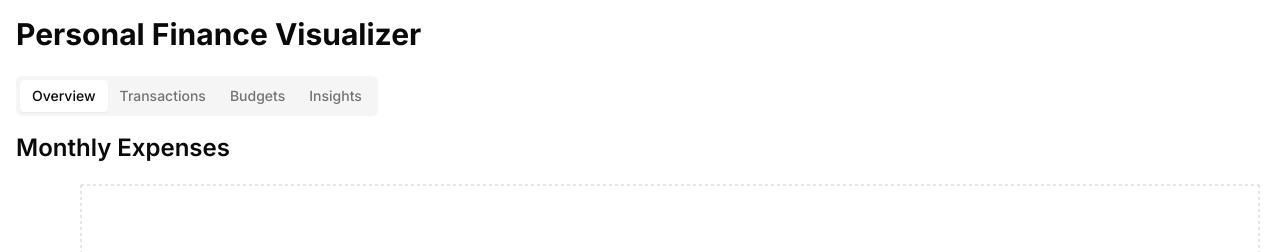
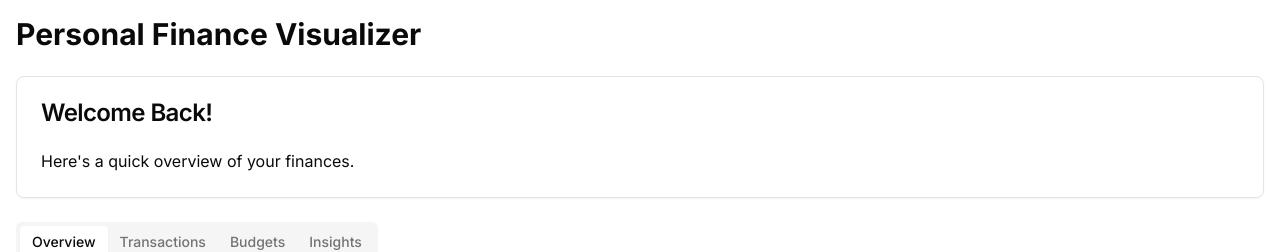
Before and after one commit to Prit123456789/Personal-Finance-Visualizer, a Next.js app: page / in a window 1280 px wide. Shown: the top 252 px of the page. Built offline with nearby package versions, Linux system fonts and the light colour scheme; no server answers; the database is empty.

Commit message:
Update dashboard.tsx

```diff
--- a/components/dashboard.tsx
+++ b/components/dashboard.tsx
@@ -1,3 +1,4 @@
+// dashboard.tsx
 "use client"
 
 import { useState } from "react"
@@ -6,11 +7,29 @@ import TransactionManager from "@/components/transaction-manager"
 import BudgetManager from "@/components/budget-manager"
 import FinancialOverview from "@/components/financial-overview"
 import SpendingInsights from "@/components/spending-insights"
+import { Card, CardHeader, CardTitle, CardContent } from "@/components/ui/card"
+import { motion } from "framer-motion"
 
 export default function Dashboard() {
   const [activeTab, setActiveTab] = useState("overview")
 
   return (
+    <div className="space-y-6">
+      <motion.div
+        initial={{ opacity: 0, y: -20 }}
+        animate={{ opacity: 1, y: 0 }}
+        transition={{ duration: 0.5 }}
+      >
+        <Card>
+          <CardHeader>
+            <CardTitle>Welcome Back!</CardTitle>
+          </CardHeader>
+          <CardContent>
+            <p>Here's a quick overview of your finances.</p>
+          </CardContent>
+        </Card>
+      </motion.div>
+
       <Tabs value={activeTab} onValueChange={setActiveTab} className="space-y-4">
         <TabsList>
           <TabsTrigger value="overview">Overview</TabsTrigger>
@@ -31,5 +50,6 @@ export default function Dashboard() {
           <SpendingInsights />
         </TabsContent>
       </Tabs>
+    </div>
   )
 }
```
Lines whose indentation alone changed are shown as unchanged.
